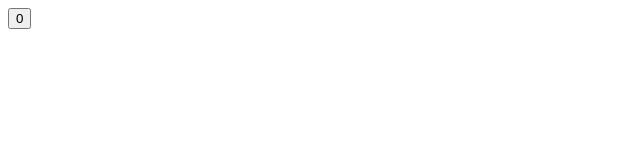
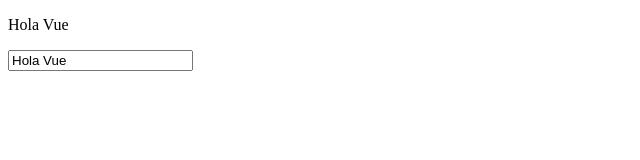
Before and after one commit to joserph/vue, a plain HTML site: page index.html in a window 1280 px wide. Shown: the whole page, without its empty margins (0-640 px from the left). Drawn offline with nearby package versions, Linux system fonts and the light colour scheme.

Commit message:
9- Inputs reactivos

```diff
--- a/index.html
+++ b/index.html
@@ -13,30 +13,16 @@
         const vm = Vue.createApp({
             data(){
                 return {
-                    counter: 0
+                    text: "Hola Vue"
                 };
             },
-            methods: {
-                submit() {
-                    this.counter++
-                }
-            },
-            template: `<form v-on:submit.prevent="submit"><button>{{ counter }}</button></form>`
+
+            template: `
+                <p>{{ text }}</p>
+                <input type="text" v-model="text" />
+            `
         }).mount('#app');
     </script>
-    <!---
-        1- QUE ES VUE
-        2- FUNDAMENTOS DE COMPONENTES
-        3- CONFIGURACION DEL ENTORNO
-        4- PRIMER CONTACTO
-        5- INTERPOLACION DE DATOS
-        6- INTERPOLACION DE DATOS 2
-            A- V-ONCE SOLO PERMITE LA RENDERIZADION UNA SOLA VEZ, QUITA LA REACTIVIDAD.
-            B- V-TEXT REEMPLAZA LA DECLARACION MEDIANTE LLAVES {{  }} MEDIANTE TEXTO
-            C- V-HTML RENDERIZA CODIGO HTML
 
-
-
-    -->
 </body>
 </html>
```
